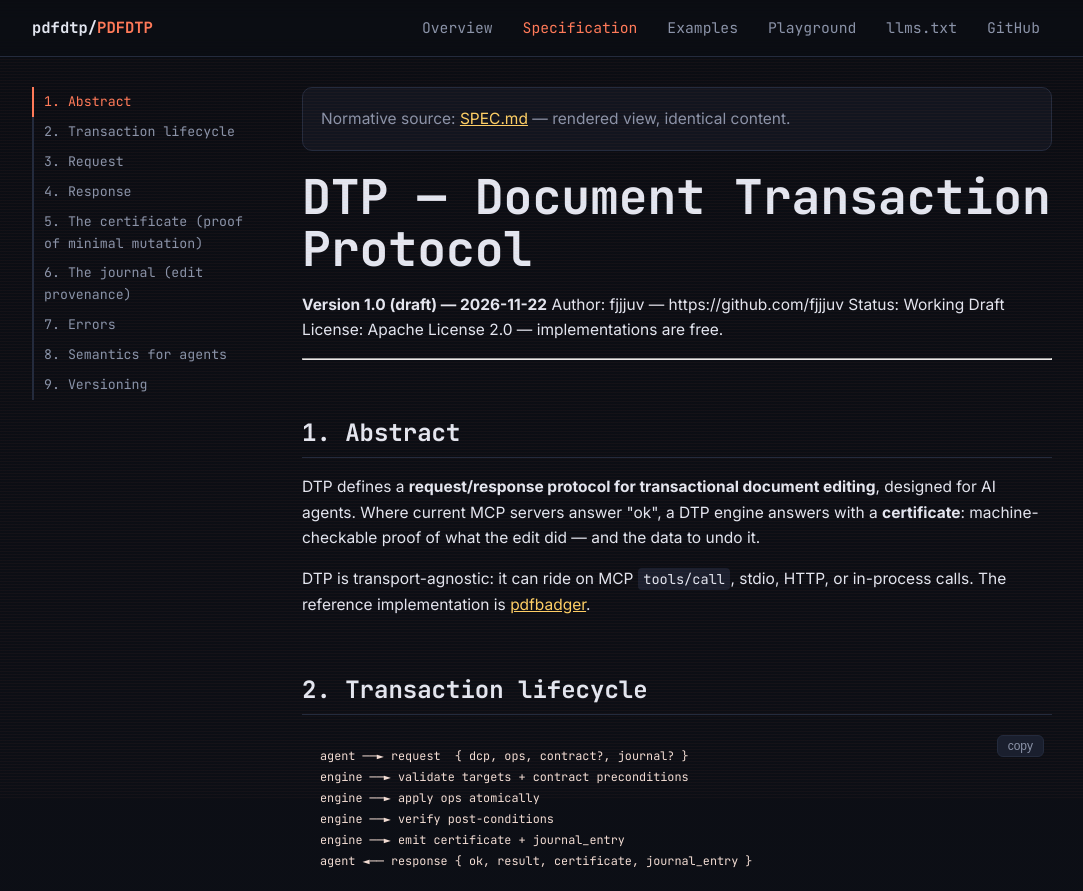
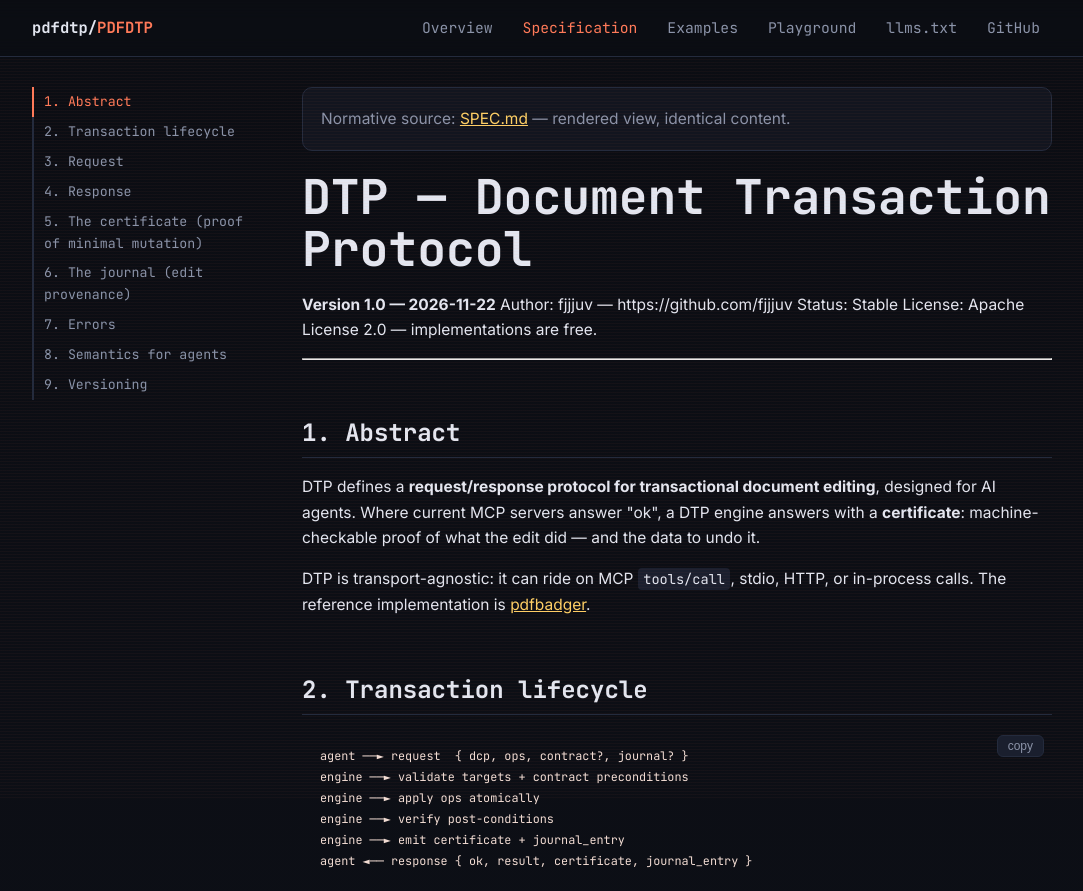
Before and after one commit to fjjjuv/pdfdtp, a plain HTML site: page spec.html in a window 1280 px wide. Shown: the top 891 px of the page, without its empty margins (98-1181 px from the left). Drawn offline with Linux system fonts and the light colour scheme.

Commit message:
Sites: stable v1.0 status

```diff
--- a/spec.html
+++ b/spec.html
@@ -21,9 +21,9 @@
 <article>
 <div class="card mut" style="margin-bottom:20px">Normative source: <a href="https://github.com/fjjjuv/pdfdtp/blob/main/SPEC.md">SPEC.md</a> — rendered view, identical content.</div>
 <h1 id="dtp-document-transaction-protocol">DTP — Document Transaction Protocol</h1>
-<p><strong>Version 1.0 (draft) — 2026-11-22</strong>
+<p><strong>Version 1.0 — 2026-11-22</strong>
 Author: fjjjuv — https://github.com/fjjjuv
-Status: Working Draft
+Status: Stable
 License: Apache License 2.0 — implementations are free.</p>
 <hr />
 <h2 id="1-abstract">1. Abstract</h2>
@@ -117,5 +117,5 @@ ignore unknown top-level fields.</p>
 <p><em>DTP is published under Apache-2.0 to maximize adoption. The name "DTP"
 is claimed by fjjjuv.</em></p>
 </article></div>
-<footer><div class="wrap">PDFDTP · Spec v1.0 (Working Draft) · <a href="https://github.com/fjjjuv/pdfdtp/blob/main/LICENSE">Apache-2.0</a> · <a href="https://github.com/fjjjuv">fjjjuv</a> · site generated 2026-11-23</div></footer>
+<footer><div class="wrap">PDFDTP · Spec v1.0 · <a href="https://github.com/fjjjuv/pdfdtp/blob/main/LICENSE">Apache-2.0</a> · <a href="https://github.com/fjjjuv">fjjjuv</a> · site generated 2026-11-23</div></footer>
 <script src="assets/main.js"></script></body></html>
```
Also changed, not shown: examples.html (+1 -1 lines), index.html (+2 -2 lines), playground.html (+1 -1 lines), llms-full.txt, llms.txt.
